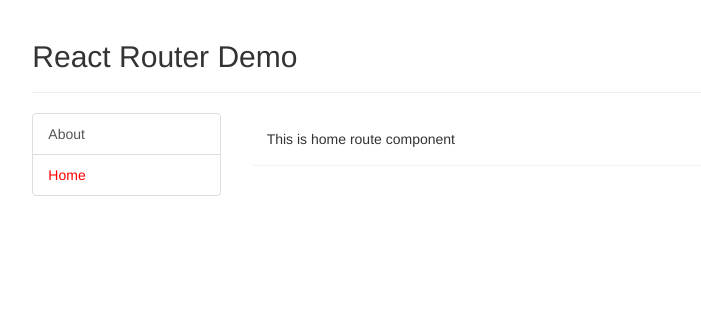
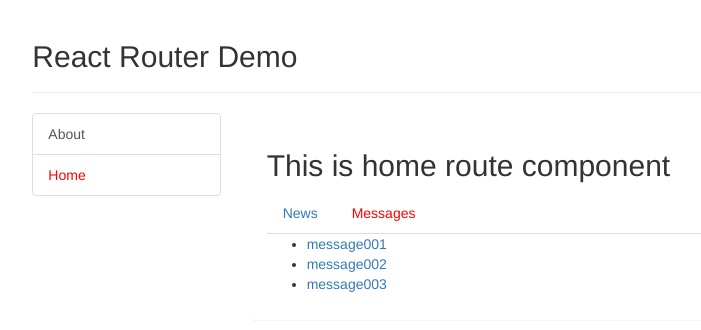
Before and after one commit to sAMs126/React-study, a React (Create React App) app in the folder stu/12_React-Router基本使用/react-app/: page /home/messages in a window 1280 px wide. Shown: the top 330 px of the page, without its empty margins (186-887 px from the left). Built offline with nearby package versions, Linux system fonts and the light colour scheme.

Commit message:
嵌套路由的使用

```diff
--- a/stu/12_React-Router基本使用/react-app/src/component/app.jsx
+++ b/stu/12_React-Router基本使用/react-app/src/component/app.jsx
@@ -5,7 +5,7 @@
 import About from '../views/about';
 import Home from '../views/home';
 
-import MyNavLink from './MyNavLink';
+import MyNavLink from './my-nav-link';
 
 export default class App extends Component {
     render() {
--- a/stu/12_React-Router基本使用/react-app/src/views/home.jsx
+++ b/stu/12_React-Router基本使用/react-app/src/views/home.jsx
@@ -1,11 +1,32 @@
-import React, { Component } from 'react'
+import React, { Component } from 'react';
+import { Route, Switch, Redirect } from 'react-router-dom';
+
+import MyNavLink from '../component/my-nav-link';
+
+import News from './news';
+import Messages from './messages';
 
 export default class Home extends Component {
     render() {
         return (
             <div>
-                This is home route component
+                <h2>This is home route component</h2>
+                {/* 引入嵌套路由 */}
+                <ul className="nav nav-tabs">
+                    <li>
+                        <MyNavLink to="/home/news">News</MyNavLink>
+                    </li>
+                    <li>
+                        <MyNavLink to="/home/messages">Messages</MyNavLink>
+                    </li>
+                </ul>
+                {/* 显示路由组件 */}
+                <Switch>
+                    <Route path="/home/news" component={News}></Route>
+                    <Route path="/home/messages" component={Messages}></Route>
+                    <Redirect to="/home/news"/>
+                </Switch>
             </div>
-        )
+        );
     }
 }
--- /dev/null
+++ b/stu/12_React-Router基本使用/react-app/src/views/messages.jsx
@@ -0,0 +1,34 @@
+import React, { Component } from 'react';
+
+export default class Messages extends Component {
+    state = {
+        messages: []
+    };
+
+    componentDidMount() {
+        // 假设发送ajax请求
+        setTimeout(() => {
+            const messages = [
+                { id: '1', title: 'message001' },
+                { id: '2', title: 'message002' },
+                { id: '3', title: 'message003' }
+            ];
+            // 更新到state中
+            this.setState({
+                messages
+            });
+        }, 1000);
+    }
+
+    render() {
+        return (
+            <ul>
+                {this.state.messages.map((message, index) => (
+                    <li key={index}>
+                        <a href="#">{message.title}</a>
+                    </li>
+                ))}
+            </ul>
+        );
+    }
+}
--- /dev/null
+++ b/stu/12_React-Router基本使用/react-app/src/views/news.jsx
@@ -0,0 +1,17 @@
+import React, { Component } from 'react';
+
+export default class News extends Component {
+    state = {
+        newsArr: ['news001', 'news002', 'news003']
+    };
+
+    render() {
+        return (
+            <ul>
+                {this.state.newsArr.map((news, index) => (
+                    <li key={index}>{news}</li>
+                ))}
+            </ul>
+        );
+    }
+}
```
Also changed, not shown: stu/12_React-Router基本使用/react-app/src/component/my-nav-link.jsx (renamed from stu/12_React-Router基本使用/react-app/src/component/MyNavLink.jsx).
